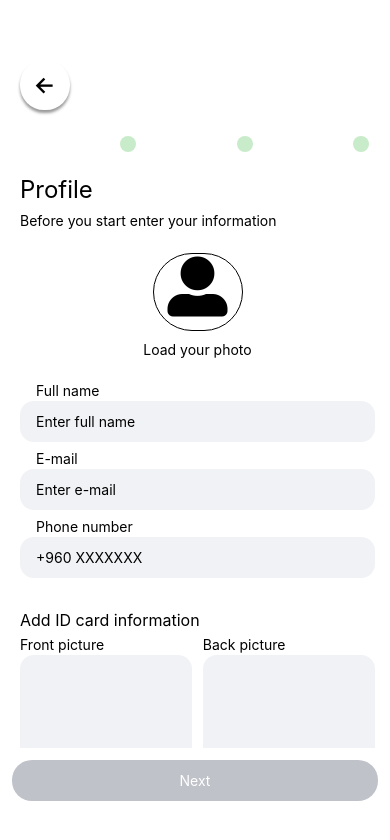
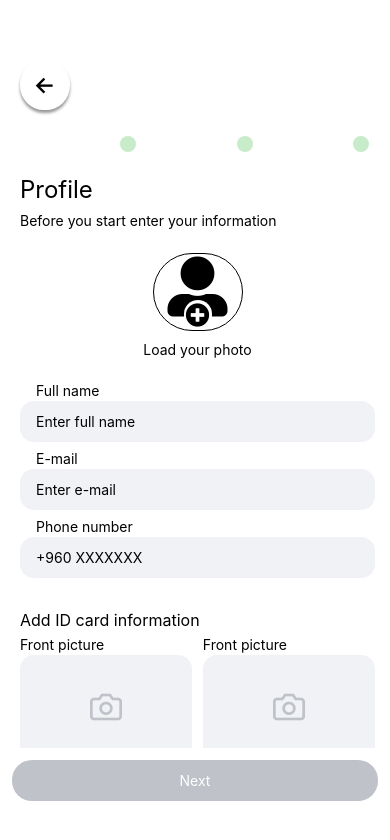
Before and after one commit to ShainAleeAvas/test, a React Native app: screen / in a window 390 px wide. Shown: the top 840 px of the page. Built offline with nearby package versions, Linux system fonts and the light colour scheme.

Commit message:
[feat] page 1 complete

```diff
--- a/App.js
+++ b/App.js
@@ -19,6 +19,19 @@ import SignUpP2 from "./components/forms/SignUpP2";
 
 export default function App() {
   const [currentPage, setCurrentPage] = useState(1);
+  const [progress, setProgress] = useState(0);
+  const pagePercent = 100 / 3; // 3 is number of pages
+  const [inputs, setInputs] = useState({
+    page1: [
+      { label: "Load your photo", value: "" },
+      { label: "Full name", placeholder: "Enter full name", value: "" },
+      { label: "E-mail", placeholder: "Enter e-mail", value: "" },
+      { label: "Phone number", placeholder: "+960 XXXXXXX", value: "" },
+      { label: "Front picture", value: "" },
+      { label: "Back picture", value: "" },
+    ],
+  });
+
   return (
     <View style={styles.container}>
       <View
@@ -59,8 +72,8 @@ export default function App() {
         <StepByStepProgressBar steps={3} />
       </View>
       <ScrollView horizontal scrollEnabled={false}>
-        <SignUpP1/>
-        <SignUpP2/>
+        <SignUpP1 data={inputs} setData={setInputs} />
+        <SignUpP1 data={inputs} setData={setInputs} />
       </ScrollView>
 
       <View style={{ width: "100%", height: 76, padding: 12 }}>
--- a/components/CustomTextInput.js
+++ b/components/CustomTextInput.js
@@ -1,12 +1,25 @@
 import React from "react";
 import { Text, TextInput, View } from "react-native";
 
-export default function CustomTextInput({ label, placeholder }) {
-
+export default function CustomTextInput({
+  label,
+  placeholder,
+  setData,
+  index,
+  data,
+}) {
   return (
     <View style={{ marginBottom: 8, fontSize: 12 }}>
       <Text style={{ marginLeft: 16, marginBottom: 2 }}>{label}</Text>
       <TextInput
+        onChangeText={(text) =>
+          setData({
+            ...data,
+            page1: data.page1.map((e, i) =>
+              i === index ? { label: e.label, value: text } : e
+            ),
+          })
+        }
         placeholder={placeholder}
         style={{
           paddingVertical: 12,
--- a/components/forms/SignUpP1.js
+++ b/components/forms/SignUpP1.js
@@ -1,19 +1,42 @@
-import { ScrollView, Text, View, useWindowDimensions } from "react-native";
-import { FontAwesome5 } from "@expo/vector-icons";
+import {
+  Image,
+  ScrollView,
+  Text,
+  TouchableOpacity,
+  View,
+  useWindowDimensions,
+} from "react-native";
+import { FontAwesome5, Feather } from "@expo/vector-icons";
 import CustomTextInput from "../CustomTextInput";
+import * as ImagePicker from "expo-image-picker";
 
-export default function SignUpP1() {
+export default function SignUpP1({ data, setData }) {
   const width = useWindowDimensions().width;
+  const PickImage = async (index) => {
+    let result = await ImagePicker.launchImageLibraryAsync({
+      allowsEditing: false,
+      quality: 1,
+    });
+
+    if (!result.canceled) {
+      setData({
+        ...data,
+        page1: data.page1.map((e, i) =>
+          i === index ? { label: e.label, value: result.uri } : e
+        ),
+      });
+    }
+  };
 
   return (
     <View
       style={{
-        flex:1,
+        flex: 1,
         marginTop: 131,
         paddingLeft: 20,
         paddingRight: 15,
         marginRight: 5,
-        width:width
+        width: width,
       }}
     >
       <ScrollView>
@@ -32,7 +55,7 @@ export default function SignUpP1() {
             marginVertical: 24,
           }}
         >
-          <View
+          <TouchableOpacity
             style={{
               flex: 1,
               alignItems: "center",
@@ -45,10 +68,34 @@ export default function SignUpP1() {
               alignItems: "center",
               paddingBottom: 10,
             }}
+            onPress={() => PickImage(0)}
           >
-            <FontAwesome5 name="user-alt" size={60} color="black" />
-            {/* <Image style={{ height: "80%", width: "80%" }} /> */}
-          </View>
+            {data.page1[0].value ? (
+              <Image
+                source={{ uri: data.page1[0].value }}
+                style={{
+                  position: "absolute",
+                  borderRadius: 90,
+                  height: 90,
+                  width: 90,
+                }}
+              />
+            ) : (
+              <FontAwesome5 name="user-alt" size={60} color="black" />
+            )}
+            <FontAwesome5
+              name="plus-circle"
+              size={24}
+              color="black"
+              style={{
+                position: "absolute",
+                backgroundColor: "white",
+                borderRadius: 20,
+                padding: 2,
+                bottom: 0,
+              }}
+            />
+          </TouchableOpacity>
           <Text
             style={{
               marginTop: 10,
@@ -57,12 +104,27 @@ export default function SignUpP1() {
               textAlign: "center",
             }}
           >
-            Load your photo
+            {data.page1[0].label}
           </Text>
         </View>
-        <CustomTextInput label="Full name" placeholder="Enter full name" />
-        <CustomTextInput label="E-mail" placeholder="Enter e-mail" />
-        <CustomTextInput label="Phone number" placeholder="+960 XXXXXXX" />
+        <CustomTextInput
+          data={data}
+          setData={setData}
+          label={data.page1[1].label}
+          placeholder={data.page1[1].placeholder}
+        />
+        <CustomTextInput
+          data={data}
+          setData={setData}
+          label={data.page1[2].label}
+          placeholder={data.page1[2].placeholder}
+        />
+        <CustomTextInput
+          data={data}
+          setData={setData}
+          label={data.page1[3].label}
+          placeholder={data.page1[3].placeholder}
+        />
         <View style={{ marginVertical: 24 }}>
           <Text style={{ fontSize: 16, fontWeight: "400", marginBottom: 6 }}>
             Add ID card information
@@ -77,26 +139,52 @@ export default function SignUpP1() {
             }}
           >
             <View style={{ height: 124, width: "48.5%" }}>
-              <Text style={{ marginBottom: 2 }}>Front picture</Text>
-              <View
+              <Text style={{ marginBottom: 2 }}>{data.page1[4].label}</Text>
+              <TouchableOpacity
                 style={{
+                  flex: 1,
+                  justifyContent: "center",
+                  alignItems: "center",
                   borderRadius: 14,
                   width: "100%",
                   height: "100%",
                   backgroundColor: "#F0F2F5",
                 }}
-              ></View>
+                onPress={() => PickImage(4)}
+              >
+                {data.page1[4].value ? (
+                  <Image
+                    source={{ uri: data.page1[4].value }}
+                    style={{ borderRadius: 14, width: "100%", height: "100%" }}
+                  />
+                ) : (
+                  <Feather name="camera" size={32} color="#BFC2C9" />
+                )}
+              </TouchableOpacity>
             </View>
             <View style={{ height: 124, width: "48.5%" }}>
-              <Text style={{ marginBottom: 2 }}>Back picture</Text>
-              <View
+              <Text style={{ marginBottom: 2 }}>{data.page1[4].label}</Text>
+              <TouchableOpacity
                 style={{
+                  flex: 1,
+                  justifyContent: "center",
+                  alignItems: "center",
                   borderRadius: 14,
                   width: "100%",
                   height: "100%",
                   backgroundColor: "#F0F2F5",
                 }}
-              ></View>
+                onPress={() => PickImage(5)}
+              >
+                {data.page1[5].value ? (
+                  <Image
+                    source={{ uri: data.page1[5].value }}
+                    style={{ borderRadius: 14, width: "100%", height: "100%" }}
+                  />
+                ) : (
+                  <Feather name="camera" size={32} color="#BFC2C9" />
+                )}
+              </TouchableOpacity>
             </View>
           </View>
         </View>
--- a/package.json
+++ b/package.json
@@ -12,7 +12,8 @@
     "expo": "~48.0.18",
     "expo-status-bar": "~1.4.4",
     "react": "18.2.0",
-    "react-native": "0.71.8"
+    "react-native": "0.71.8",
+    "expo-image-picker": "~14.1.1"
   },
   "devDependencies": {
     "@babel/core": "^7.20.0"
```
Also changed, not shown: 1 other file (tests, documents, lock files or other folders).
